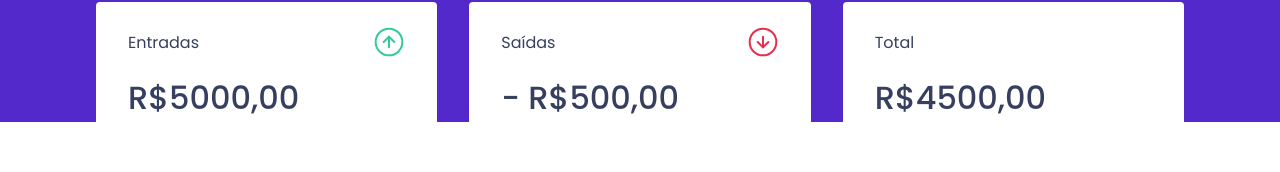
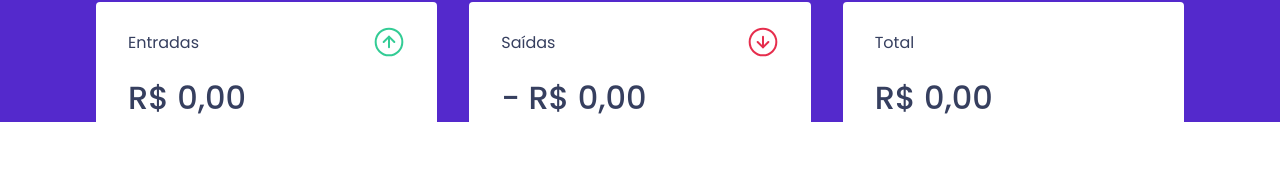
Before and after one commit to Calixoto/Chapter-Two, a React (Create React App) app: page / in a window 1280 px wide. Shown: the part 150-322 px from the top of the page. Built offline with nearby package versions, Linux system fonts and the light colour scheme; no server answers; what miragejs would draw is missing.

Commit message:
finalização

```diff
--- a/src/components/Summary/index.tsx
+++ b/src/components/Summary/index.tsx
@@ -8,7 +8,21 @@
 export function Summary() {
     const { transactions } = useContext(TransactionsContext);
 
-    console.log(transactions);
+    const sumary = transactions.reduce((acc, transaction) => {
+        if (transaction.type === 'deposit') {
+            acc.deposits += transaction.amount;
+            acc.total += transaction.amount;
+        } else {
+            acc.withdraws += transaction.amount;
+            acc.total -= transaction.amount;
+        }
+
+        return acc;
+    }, {
+        deposits: 0,
+        withdraws: 0,
+        total: 0,
+    })
 
     return (
         <Container>
@@ -17,21 +31,34 @@
                     <p>Entradas</p>
                     <img src={incomeImg} alt="Entradas" />
                 </header>
-                <strong>R$5000,00</strong>
+                <strong>
+                    {new Intl.NumberFormat('PT-BR', {
+                        style: 'currency',
+                        currency: 'BRL'
+                    }).format(sumary.deposits)}
+                </strong>
             </div>
             <div>
                 <header>
                     <p>Saídas</p>
                     <img src={outcomeImg} alt="Saídas" />
                 </header>
-                <strong>- R$500,00</strong>
+                <strong>- {new Intl.NumberFormat('PT-BR', {
+                    style: 'currency',
+                    currency: 'BRL'
+                }).format(sumary.withdraws)}</strong>
             </div>
             <div>
                 <header>
                     <p>Total</p>
                     <img src={totalImg} alt="Total" />
                 </header>
-                <strong>R$4500,00</strong>
+                <strong>
+                    {new Intl.NumberFormat('PT-BR', {
+                        style: 'currency',
+                        currency: 'BRL'
+                    }).format(sumary.total)}
+                </strong>
             </div>
         </Container>
     )
--- a/src/components/TransactionsTable/index.tsx
+++ b/src/components/TransactionsTable/index.tsx
@@ -4,8 +4,6 @@
 
 export function TransactionsTable() {
     const { transactions } = useContext(TransactionsContext);
-
-    console.log(transactions);
 
     return (
         <Container>
```
